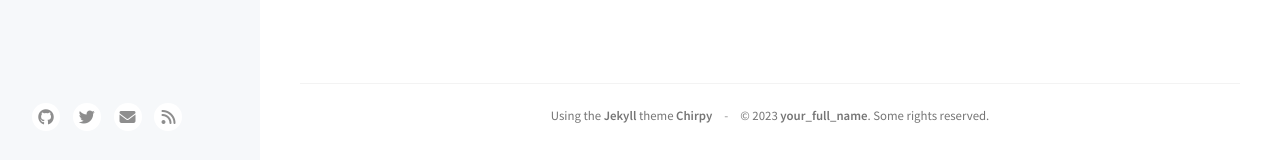
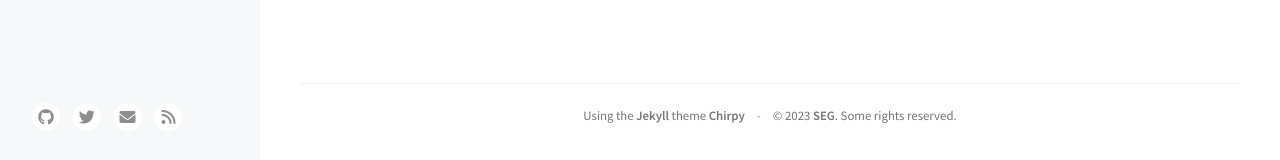
Before and after one commit to segrowth/segrowth.github.io, a Jekyll site: the page built from _tabs/tags.md, in a window 1280 px wide. Shown: the part 737-897 px from the top of the page. Built offline with Jekyll 4.4.1, drawn with Linux system fonts in a browser that asks for light colours; cached includes are drawn as plain includes; comment, search, counter and statistics services are not loaded.

Commit message:
[Configs] update socials configurations

```diff
--- a/_config.yml
+++ b/_config.yml
@@ -37,12 +37,12 @@
 social:
   # Change to your full name.
   # It will be displayed as the default author of the posts and the copyright owner in the Footer
-  name: your_full_name
-  email: example@domain.com # change to your email address
+  name: SEG
+  email: admin@seg.dev # change to your email address
   links:
     # The first element serves as the copyright owner's link
-    - https://twitter.com/username # change to your twitter homepage
-    - https://github.com/username # change to your github homepage
+    #- https://twitter.com/username # change to your twitter homepage
+    - https://github.com/segrowth # change to your github homepage
     # Uncomment below to add more social links
     # - https://www.facebook.com/username
     # - https://www.linkedin.com/in/username
```
